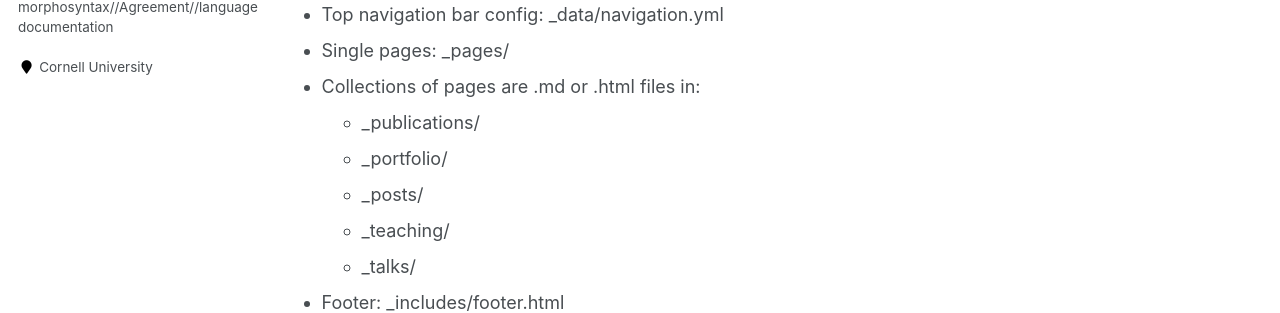
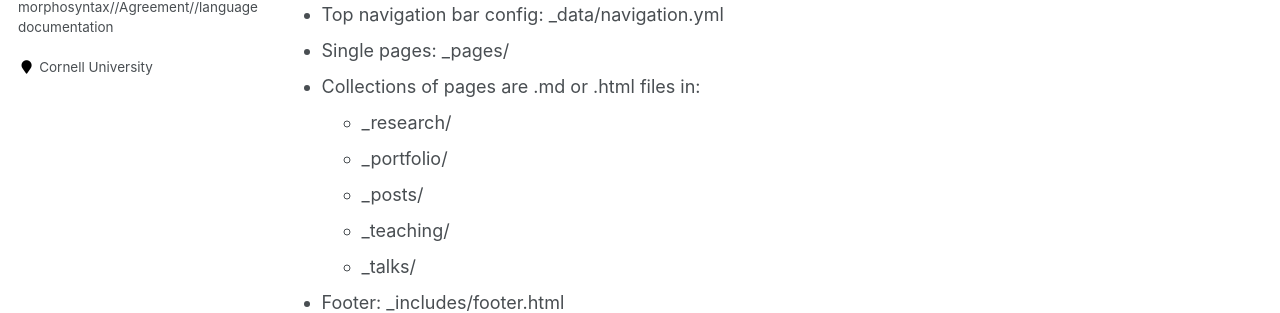
Before and after one commit to fesobolak/fesobolak.github.io, a Jekyll site: the page built from _pages/markdown.md, in a window 1280 px wide and 900 px high. Shown: the part 297-610 px from the top of the window. Built offline with Jekyll 4.4.1, drawn with Linux system fonts in a browser that asks for light colours.

Commit message:
Update markdown.md

```diff
--- a/_pages/markdown.md
+++ b/_pages/markdown.md
@@ -13,7 +13,7 @@ redirect_from:
 * Top navigation bar config: _data/navigation.yml
 * Single pages: _pages/
 * Collections of pages are .md or .html files in:
-  * _publications/
+  * _research/
   * _portfolio/
   * _posts/
   * _teaching/
```
